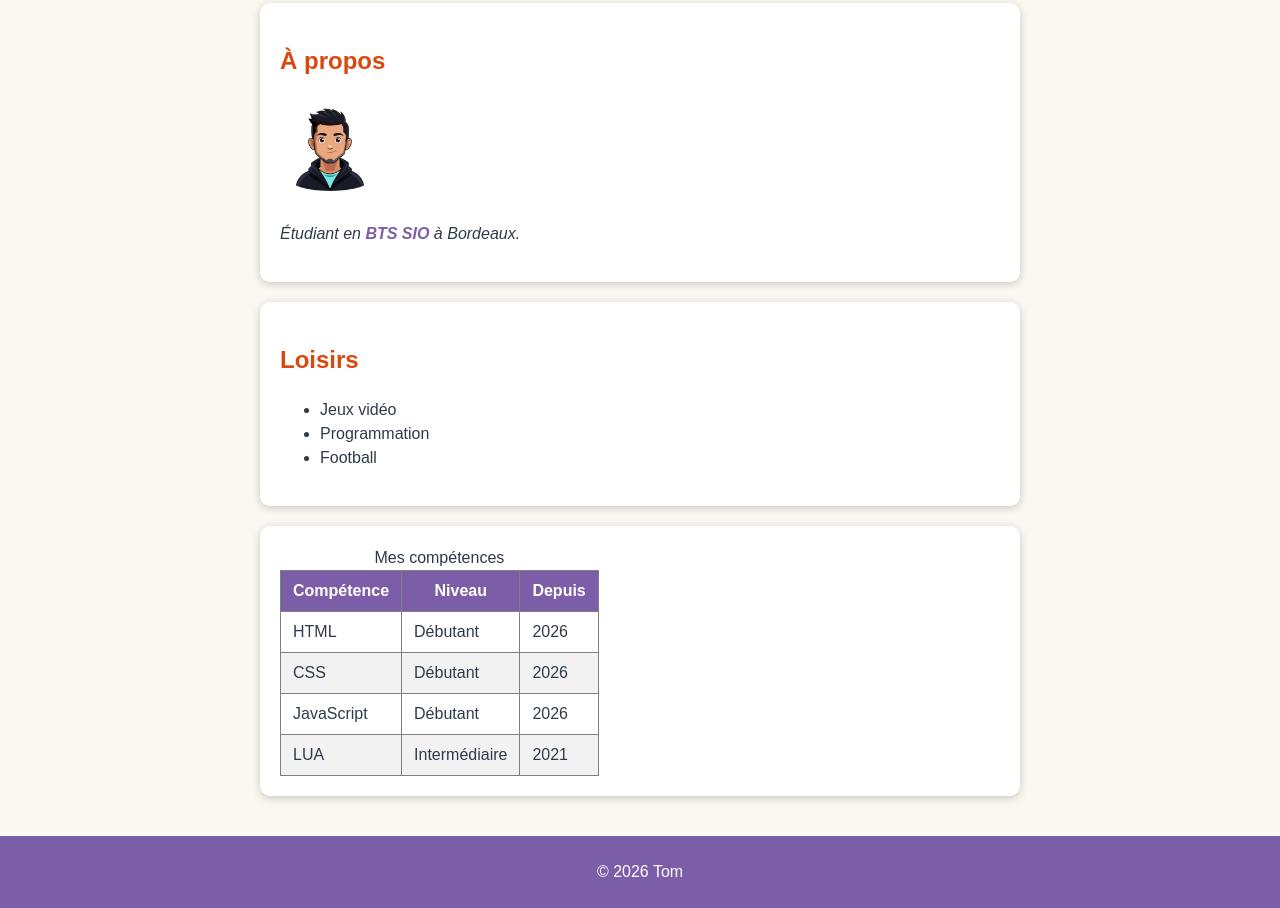
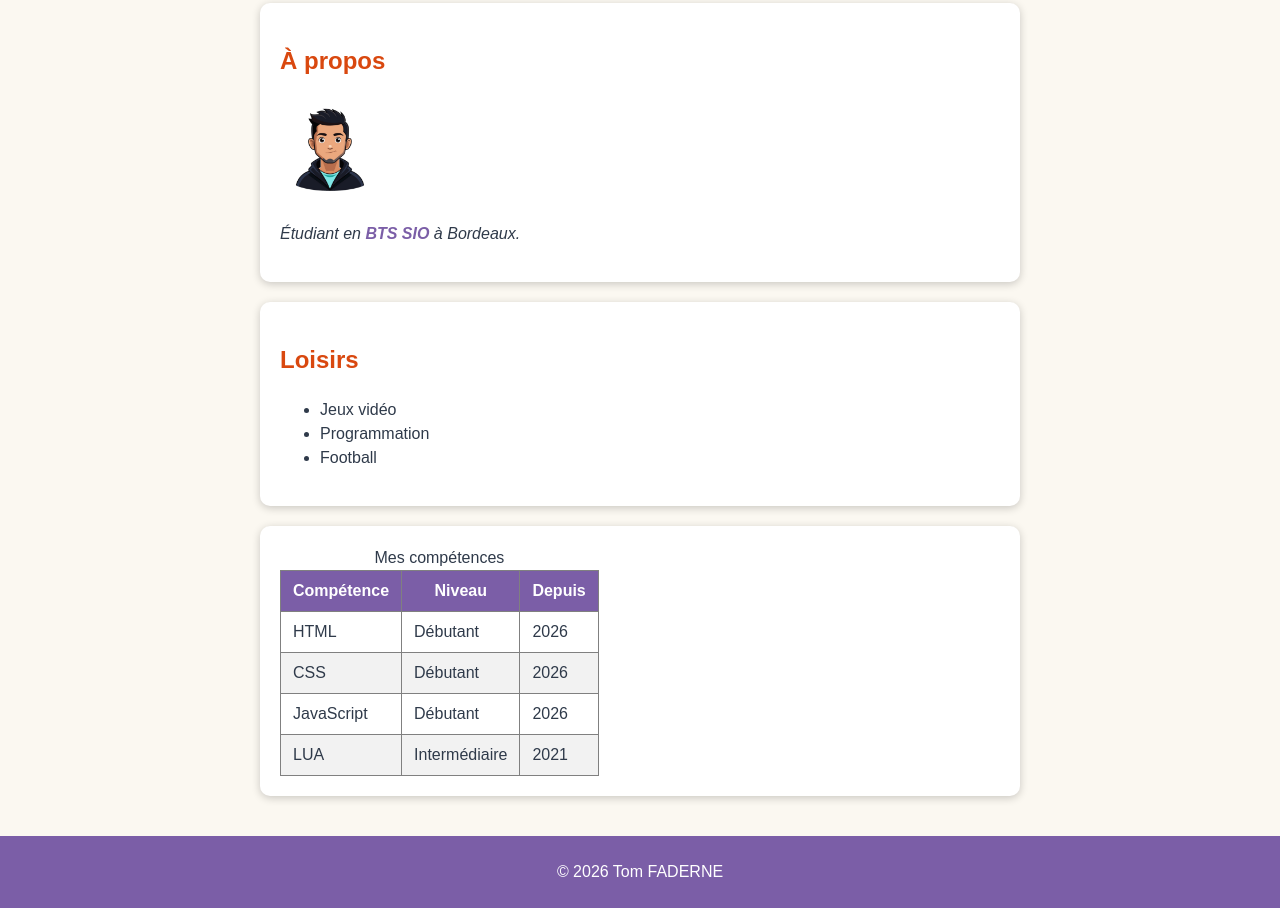
Before and after one commit to TomFaderne2/Portefolio, a plain HTML site: page index.html in a window 1280 px wide. Shown: the part 196-1104 px from the top of the page. Drawn offline with Linux system fonts and the light colour scheme.

Commit message:
Mon deuxieme commit

```diff
--- a/index.html
+++ b/index.html
@@ -72,7 +72,7 @@
         </section>
     </main>
     <footer>
-        <p>© 2026 Tom</p>
+        <p>© 2026 Tom FADERNE</p>
     </footer>
 </body>
 </html>
```
